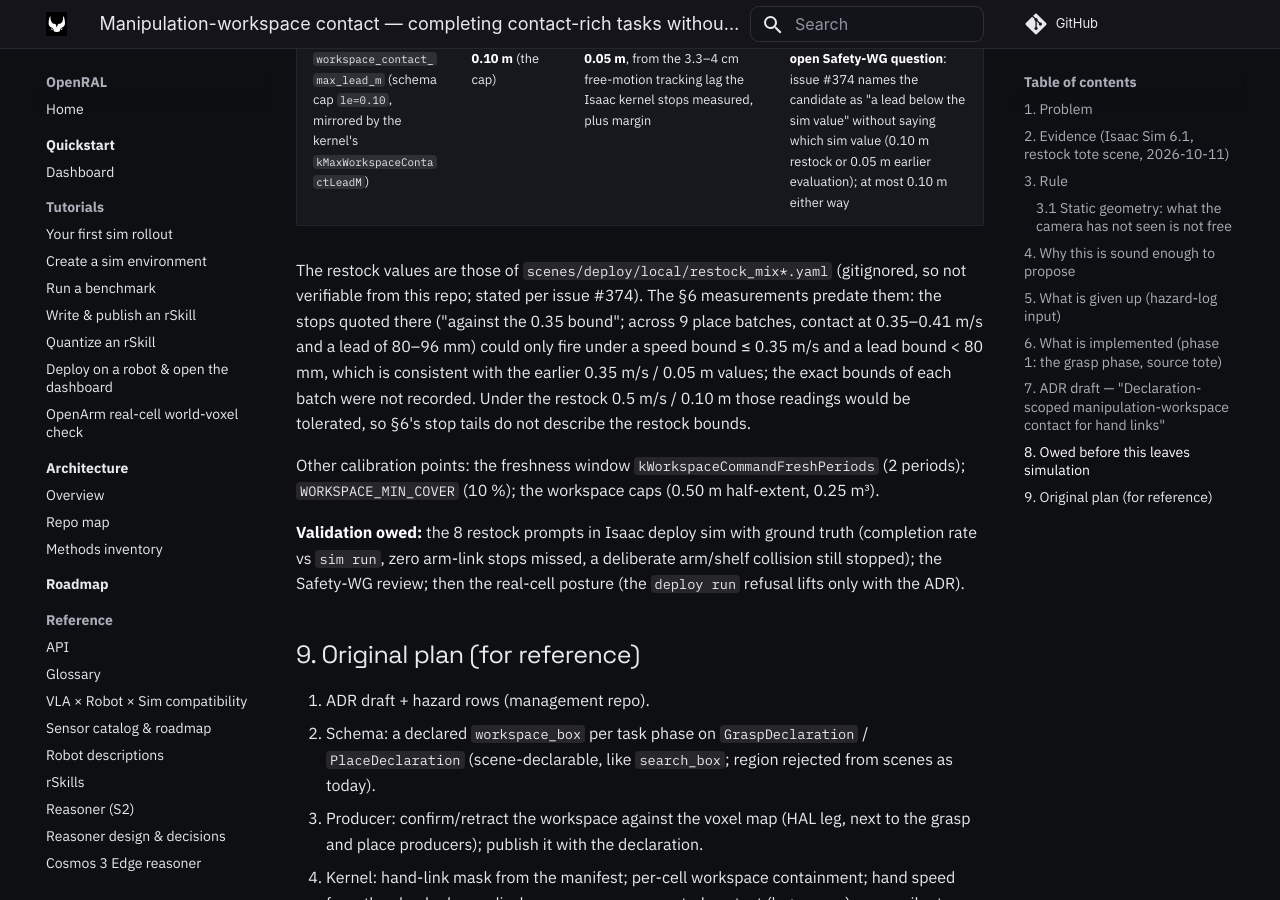
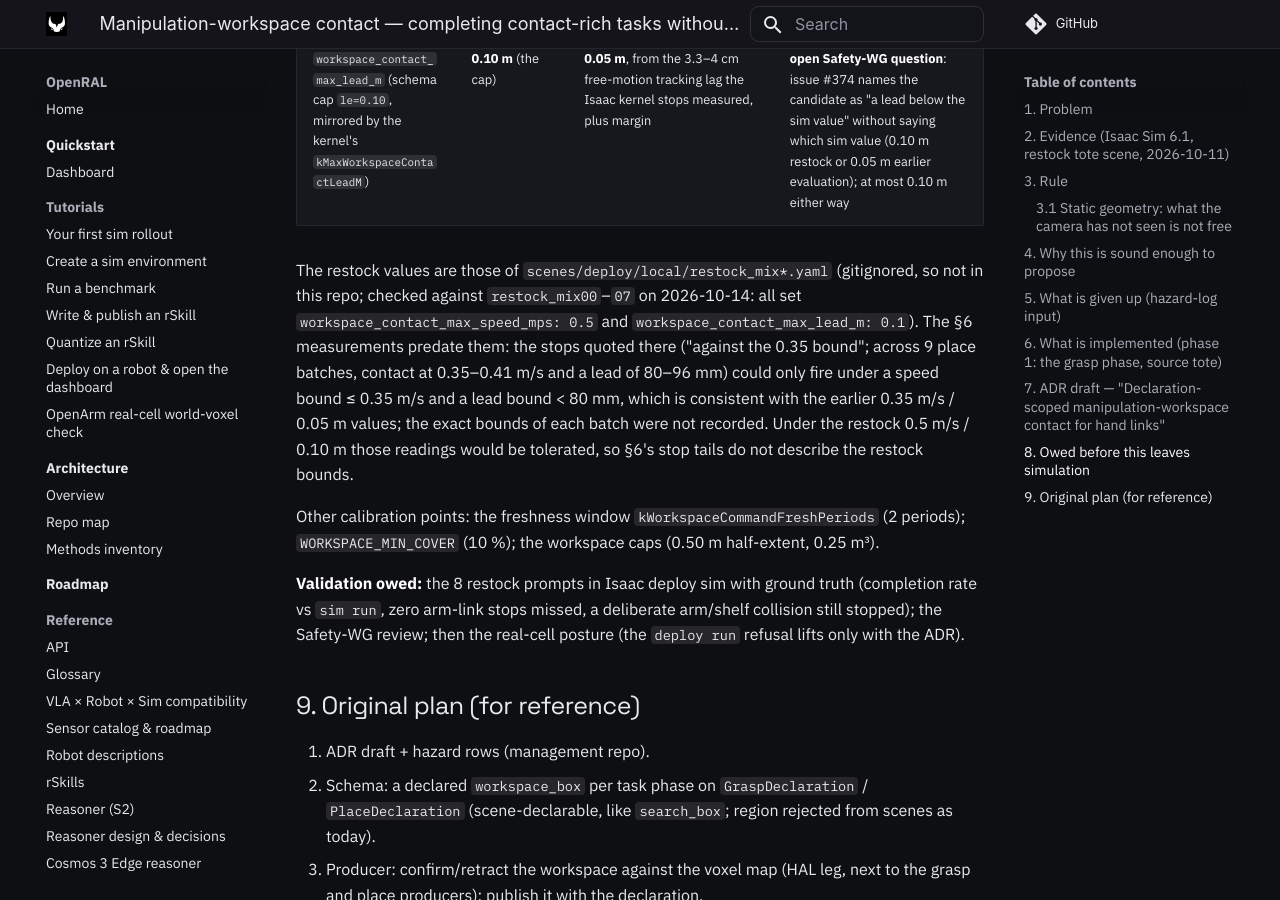
Before and after one commit to OpenRAL/openral, an MkDocs documentation site: the page built from docs/reference/manipulation-workspace-contact.md, in a window 1280 px wide and 900 px high, scrolled down 12404 px. Built offline with MkDocs 1.6.1 and Material for MkDocs 9.7.7, drawn with Linux system fonts in a browser that asks for light colours; comment, search, counter and statistics services are not loaded.

Commit message:
docs(safety): record the restock scene check of the §8 calibration values
The restock_mix00-07 deploy scenes were checked on 2026-10-14: all set
workspace_contact_max_speed_mps 0.5 and workspace_contact_max_lead_m 0.1,
matching the §8 table. Replace the 'not verifiable' note with that.

Refs #374

Co-Authored-By: Claude Opus 5.5 <noreply@anthropic.com>
Signed-off-by: Adrian <adrianllopart@gmail.com>

```diff
--- a/docs/reference/manipulation-workspace-contact.md
+++ b/docs/reference/manipulation-workspace-contact.md
@@ -402,7 +402,8 @@ explicitly by the scene (no default).
 | `workspace_contact_max_lead_m` (schema cap `le=0.10`, mirrored by the kernel's `kMaxWorkspaceContactLeadM`) | **0.10 m** (the cap) | **0.05 m**, from the 3.3–4 cm free-motion tracking lag the Isaac kernel stops measured, plus margin | **open Safety-WG question**: issue #374 names the candidate as "a lead below the sim value" without saying which sim value (0.10 m restock or 0.05 m earlier evaluation); at most 0.10 m either way |
 
 The restock values are those of `scenes/deploy/local/restock_mix*.yaml` (gitignored, so not
-verifiable from this repo; stated per issue #374). The §6 measurements predate them: the stops
+in this repo; checked against `restock_mix00`–`07` on 2026-10-14: all set
+`workspace_contact_max_speed_mps: 0.5` and `workspace_contact_max_lead_m: 0.1`). The §6 measurements predate them: the stops
 quoted there ("against the 0.35 bound"; across 9 place batches, contact at 0.35–0.41 m/s and a
 lead of 80–96 mm) could only fire under a speed bound ≤ 0.35 m/s and a lead bound < 80 mm, which
 is consistent with the earlier 0.35 m/s / 0.05 m values; the exact bounds of each batch were not
```
